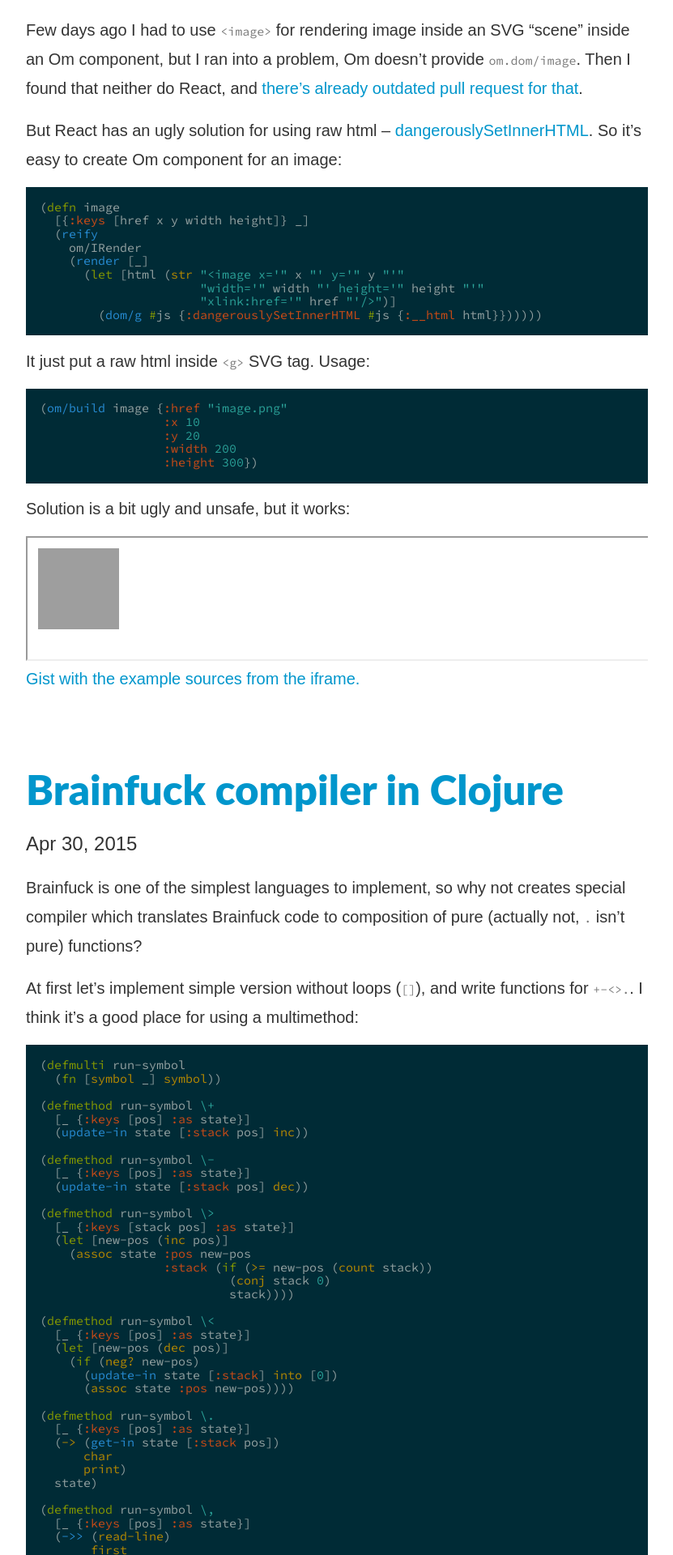
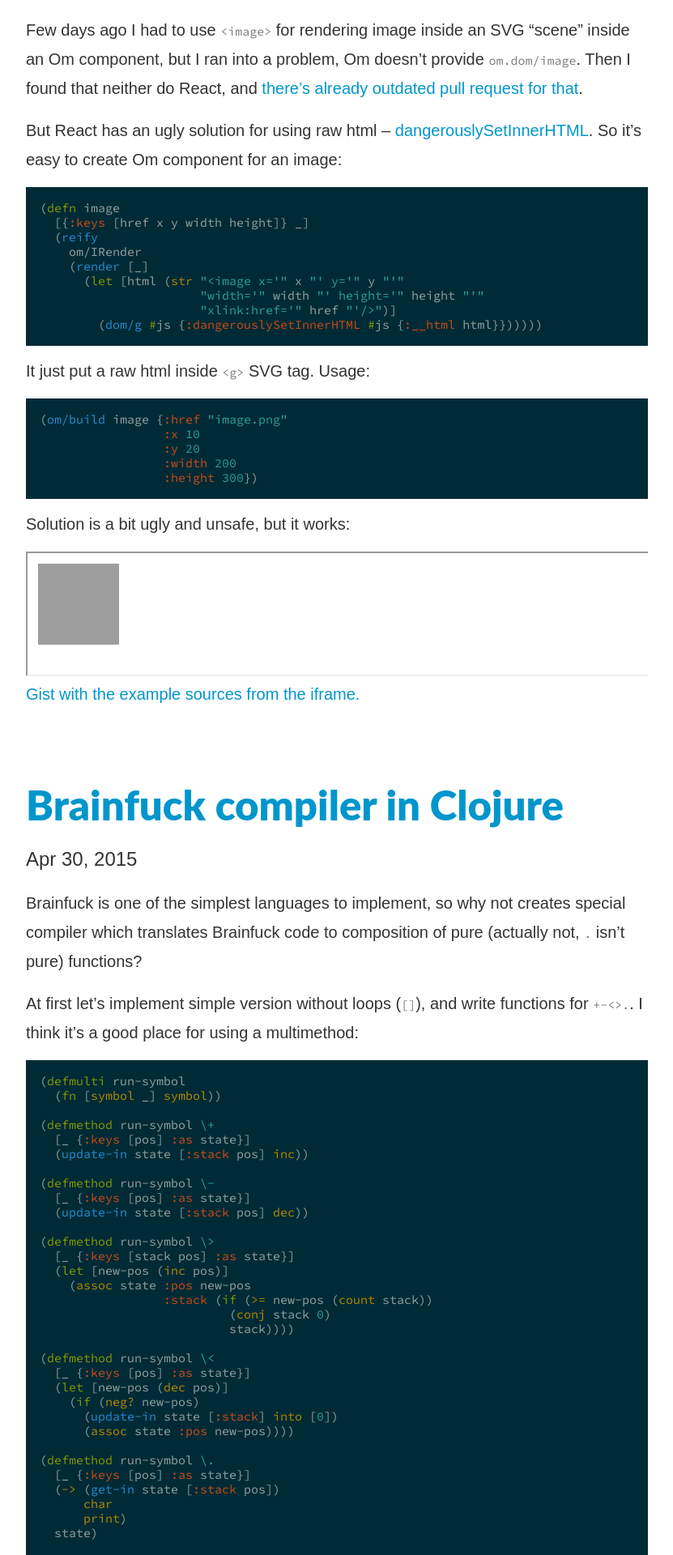
Before and after one commit to nvbn/nvbn.github.io, a Jekyll site: the page built from index.html, in a window 1280 px wide. Shown: the part 1922-3842 px from the top of the page at 81% size, without its empty margins (224-1055 px from the left). Built offline with Jekyll 4.4.1, drawn with Linux system fonts in a browser that asks for light colours; Markdown is read by kramdown in place of the engine named in the settings; the list of posts is cut into pages by our own code.

Commit message:
Fix fonts in source code examples

```diff
--- a/_sass/_main.scss
+++ b/_sass/_main.scss
@@ -498,4 +498,5 @@ h3 {
 pre, code, pre *, code * {
   font-family: 'Source Code Pro', monospace !important;
   font-size: 15px !important;
+  line-height: 1.2em !important;
 }
```
